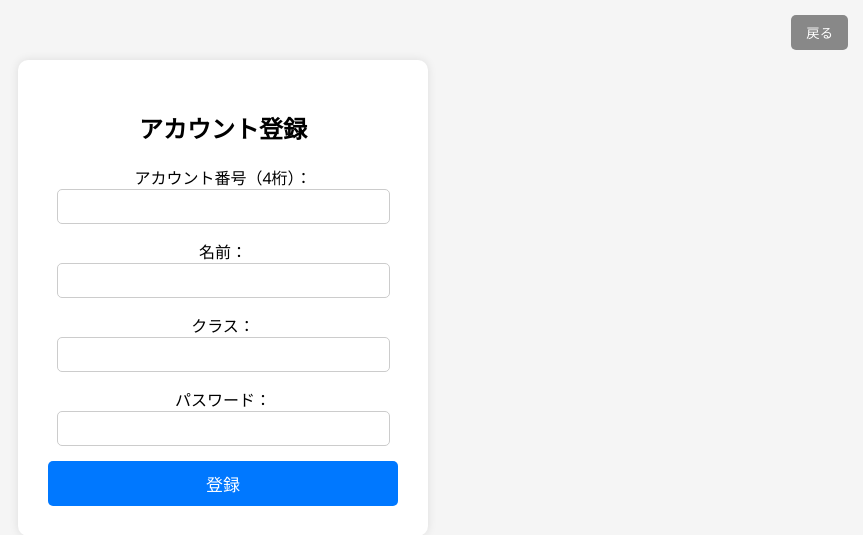
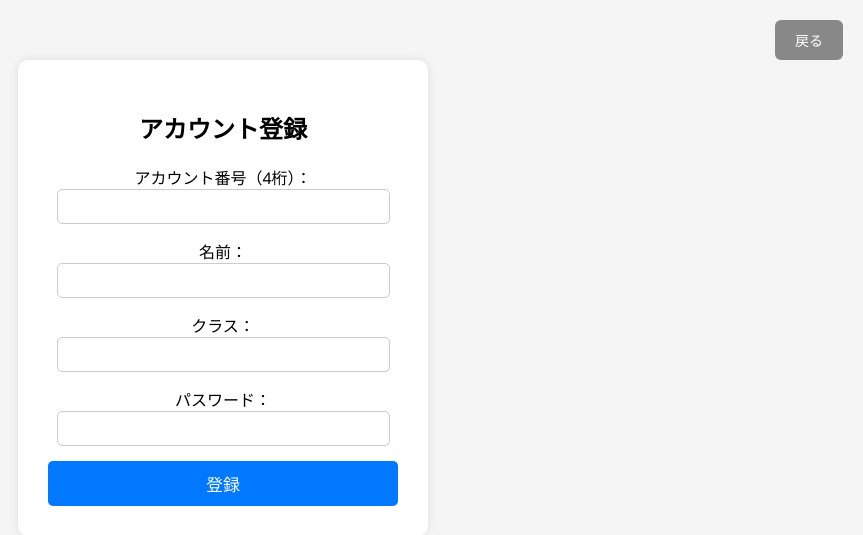
Before and after one commit to yamazaki-gumi/ubdcvote, a PHP site: page /touroku.php in a window 1280 px wide. Shown: the top 535 px of the page, without its empty margins (417-1280 px from the left). Run offline with PHP 8.4, Linux system fonts and the light colour scheme.

```diff
--- a/gamen3.css
+++ b/gamen3.css
@@ -62,14 +62,15 @@ form input {
 /* ------------ 戻るボタン（右上） ------------ */
 .back-button {
     position: absolute;
-    top: 15px;
-    right: 15px;
-    padding: 8px 15px;
+    top: 20px;
+    right: 20px;
+    padding: 10px 20px;
     background-color: #888;
     color: white;
     border: none;
-    border-radius: 5px;
+    border-radius: 6px;
     cursor: pointer;
+    font-size: 14px;
 }
 .back-button:hover {
     background-color: #555;
--- a/login.php
+++ b/login.php
@@ -92,7 +92,7 @@ if (!empty($error)) {
         <label>パスワード:
             <input type="password" name="password" autocomplete="new-password" readonly onfocus="this.removeAttribute('readonly');" required>
         </label><br>
-        <input type="submit" value="ログイン">
+        <input type="submit" id="submitBtn"value="ログイン">
     </form>
 </div>
 
```
Also changed, not shown: gamen2.css (+5 -4 lines).
